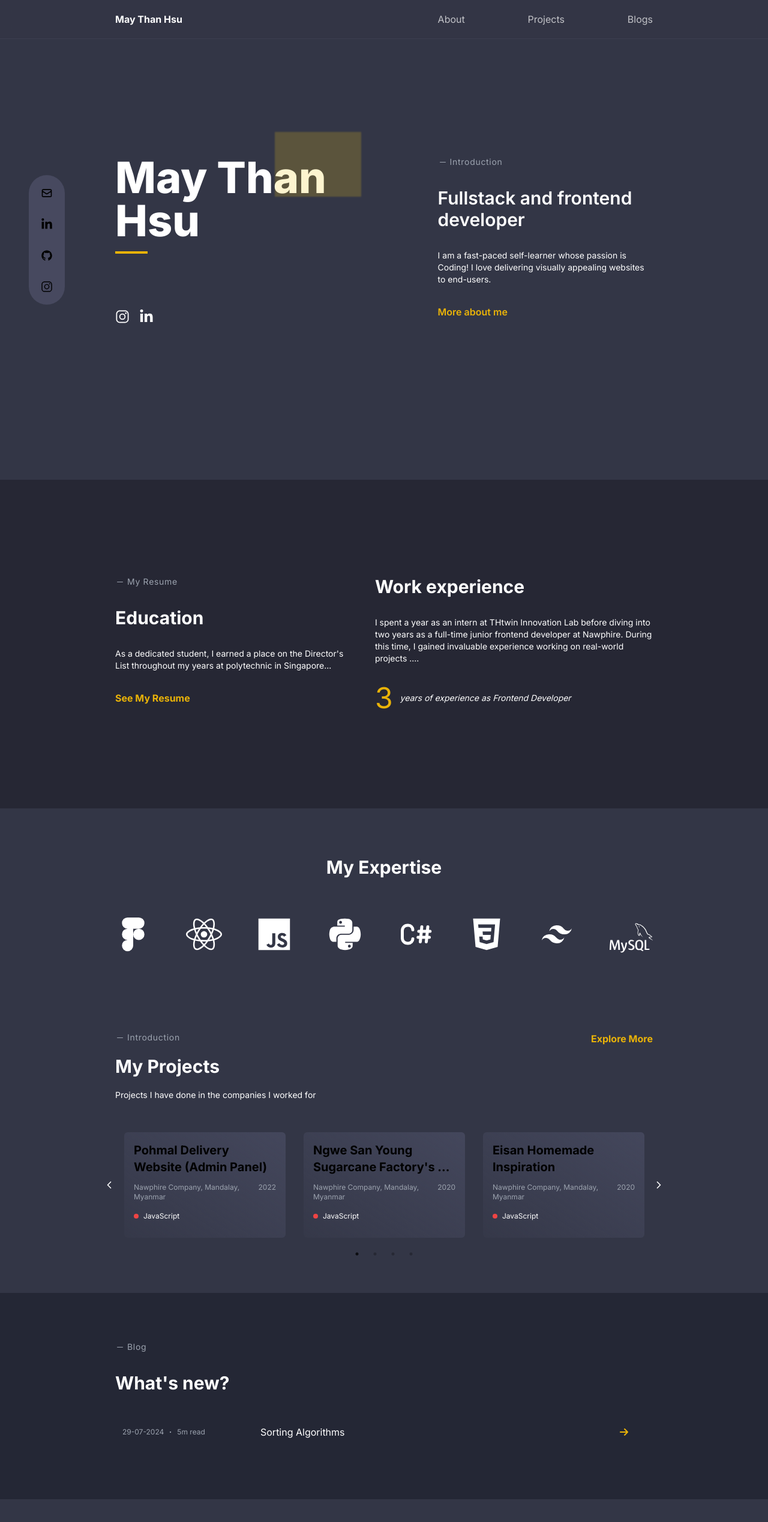
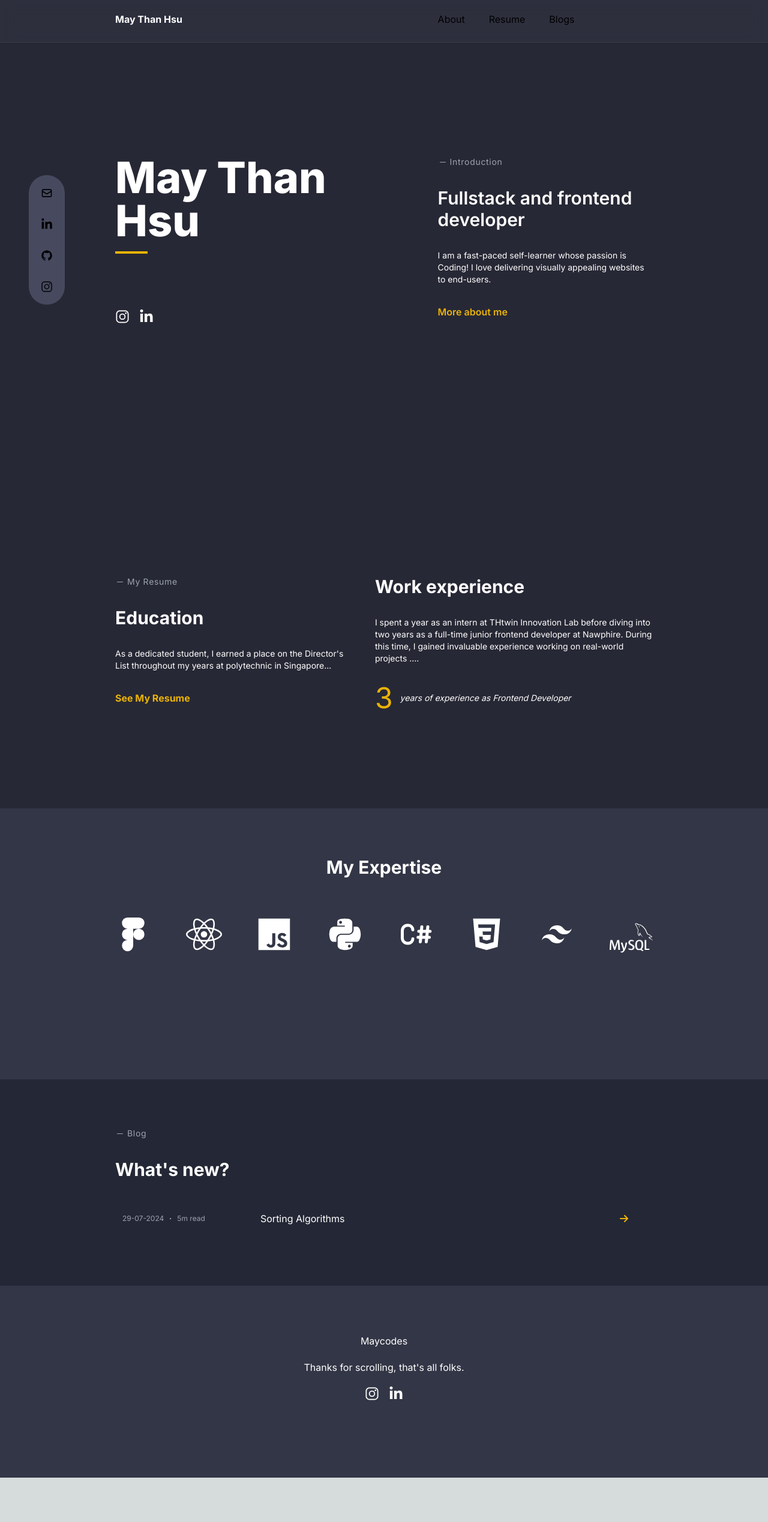
Before and after one commit to maythanhsuaung0-0/devportfolio, a Next.js app: page / in a window 1280 px wide. Shown: the top 2538 px of the page at 60% size. After the commit the page ends 2464 px from the top, so only its background shows below. Built offline with nearby package versions, Linux system fonts and the light colour scheme.

Commit message:
navbar style changes

```diff
--- a/public/data.json
+++ b/public/data.json
@@ -1,94 +1,86 @@
 {
   "education": [
     {
+      "id": 1,
+      "year": "current - 2027",
+      "degree": "Bachelor of Technology in Computer Systems",
+      "school": "New York City College of Technology, New York",
+      "major": "Computer Systems",
+      "courseWork": "Programming Fundamental, Database Management, Precalculus, English Composition I, Introduction to Psychology",
+      "cca": "Currently do not have",
+      "cgpa": "Currently do not have"
+    },
+    {
+      "id": 2,
       "year": "2023-2025",
-            "degree": "Diploma in",
-            "school": "Nanygang Polytechnic, Singapore",
+      "degree": "Diploma in Information Technology",
+      "school": "Nanyang Polytechnic, Singapore",
       "major": "Information Technology",
       "courseWork": "Data Structures and Algorithms, Advanced Programming, Fullstack Development, Database Management, Software Engineering",
-            "cca": " Active Member of SIT club, Member of Ladies In Tech,Member of Community Service Club",
-            "cgpa": "3.88/4 (Director's Honor List)"
-        },
-        {
-            "year": "2018 - 2021",
-            "degree": "Bachelor of",
-            "school": " Technological University Mandalay, Myanmar.",
-            "major": "Engineering and Information Technology",
-            "courseWork": "Data Sructures and Algorithms, Networking Fundamentals,Programming Fundamentals, Computing Fundamentals",
-            "cca": "Member of music club, Secretary of Future Youth Association",
-            "cgpa": "3.5/4"
+      "cca": "Active Member of SIT club, Member of Ladies In Tech, Member of Community Service Club",
+      "cgpa": "3.89/4 (Director's Honor List)"
     }
   ],
   "experience": [
     {
-            "year": "2020-2022",
+      "id": 1,
+      "year": "06/2022-12/2022",
+      "role": "Junior Frontend Developer",
+      "company": "Pohmal Carrier Service, Mandalay, Myanmar",
+      "responsibilities": [
+        "Developed admin panel dashboards and user-facing web applications for Pohmal Carrier Service using Next.js, React.js, JavaScript, Node.js, and Material UI.",
+        "Collaborated closely with senior frontend developers, backend developers, and database teams to deliver real-world web applications."
+      ]
+    },
+    {
+      "id": 2,
+      "year": "01/2021-03/2022",
       "role": "Junior Frontend Developer",
       "company": "Nawphire, Mandalay, Myanmar",
       "responsibilities": [
-                "Created admin panel dashboards and user-side web applications utilizing Next.js, React.js, JavaScript, Node.js, Material UI, and Tailwind CSS",
-                " Collaborated closely with UI/UX designers, backend developers, and database teams to craft robust web applications.",
-                " Designed various pages using Figma to align with project requirements.",
-                "Conducted thorough code reviews and implemented best practices, enhancing code maintainability, reusability, and reducing bugs by 30%."
-            ]
-        },
-        {
-            "year": "2019-2020",
-            "role": "Intern Frontend Developer",
-            "company": "THtwin Innovation Lab, Mandalay, Myanmar",
-            "responsibilities": [
-                "Developed client-side web applications using React.js,JavaScript, HTML, CSS, and Bootstrap",
-                "Collaborated closely with UI/UX designers to transform their designs into functional, responsive websites. ",
-                "Committed extensive hours to ensure timely project delivery, working diligently day and night."
+        "Transformed UI design prototypes into functionally working and responsive web applications using Next.js, React.js, JavaScript, Node.js, Material UI, and Tailwind CSS.",
+        "Integrated CMS, API, and third-party services by implementing caching strategies and optimizing API calls."
       ]
     }
   ],
   "projects": {
     "school": [
       {
+        "id": 1,
         "name": "Nanyang Polytechnic, Singapore",
         "projectName": "Eviday Community Centers' Course Platform",
         "year": "2024",
-                "tools": ["JavaScript","Nodejs", "Reactjs", "Vuejs", "Material UI", "mySQL", "aws s3","GitHub","Git"],
-                "details": "I played a key role in this full-stack development project by implementing the reward management system for both customer service staff and users to redeem rewards. Throughout the project, I deepened my expertise in frontend, backend, and database management, with a focus on React.js, Node.js, and MySQL. I contributed significantly to the team by developing reusable components, streamlining development processes for my colleagues. This project was highly engaging and allowed me to optimize my overall skills while gaining valuable experience with GitHub."
-            },
-            {
-                "name": "Nanyang Polytechnic, Singapore",
-                "projectName": "Greenify Sustainable E-commerce Platform",
-                "year": "2023",
-                "tools": ["Python", "Flask", "Jinja2", "JavaScript", "AJAX", "Chart.js","GitHub","Git"],
-                "details": "I contributed to this distinction project by creating the admin and seller's analytical dashboards, the admin's page for approving the seller's application forms and seller’s updates, a CRUD page for the admin to manage the sellers, and the orders page for the sellers. This project provided me with valuable experience in Python, Flask, Jinja2, AJAX, Chart.js, and other libraries, covering both front-end and back-end development tasks. Working collaboratively on this project also enhanced my familiarity with GitHub."
+        "tools": [
+          "JavaScript",
+          "Node.js",
+          "React.js",
+          "Vue.js",
+          "Material UI",
+          "MySQL",
+          "AWS S3",
+          "GitHub",
+          "Git"
+        ],
+        "details": "Implemented the reward management system for customer service staff and users. Developed reusable components and optimized the development workflow."
       }
     ],
     "work": [
       {
+        "id": 1,
         "name": "Nawphire Company, Mandalay, Myanmar",
         "projectName": "Pohmal Delivery Website (Admin Panel)",
         "year": "2022",
-                "tools": ["JavaScript","React.js","Material UI","GitHub","Git"],
-                "details": "I played a key role in this full-stack development project by implementing the reward management system for both customer service staff and users to redeem rewards. Throughout the project, I deepened my expertise in frontend, backend, and database management, with a focus on React.js, Node.js, and MySQL. I contributed significantly to the team by developing reusable components and streamlining development processes for my colleagues. This project was highly engaging and allowed me to optimize my overall skills while gaining valuable experience with GitHub."
+        "tools": ["JavaScript", "React.js", "Material UI", "GitHub", "Git"],
+        "details": "Developed admin dashboard features and optimized UI/UX for seamless performance."
       },
       {
+        "id": 2,
         "name": "Nawphire Company, Mandalay, Myanmar",
         "projectName": "Ngwe San Young Sugarcane Factory's Sales Management Dashboard",
         "year": "2020",
-                "tools": ["JavaScript","React.js"," Material UI", "CSS","GitHub","Git"],
-                "details": "I contributed to the team by developing the sugarcane management database pages using ReactJS and Material UI. This involved close collaboration with backend and database developers to fetch and display data in the UI, as well as working with frontend developers to create and utilize shared reusable components. Utilizing Extreme Programming (XP) methodologies, I demonstrated adaptability to changes and intensive coding throughout the project."
-            },
-            {
-                "name": "Nawphire Company, Mandalay, Myanmar",
-                "projectName": "Eisan Homemade Inspiration",
-                "year": "2020",
-                "tools": ["JavaScript","Next.js" , "TailwindCSS","GitHub","Git"],
-                "details": "I served as a frontend developer, creating web pages for users on this website. My primary contributions were to the homepage and the detail page of each recipe. This project was my first experience using TailwindCSS and Next.js, providing a valuable learning opportunity. I collaborated closely with UI/UX developers, backend developers, and the team leader to create visually appealing and user-interactive web pages."
-            },
-            {
-                "name": "THtwin Innovation Lab",
-                "projectName": "Shan Institute of Technology (Version 1)",
-                "year": "2019",
-                "tools": ["JavaScript","React.js", "HTML", "pure CSS","GitHub","Git"],
-                "details": "During my internship, I learned ReactJS for the first time and contributed to developing the responsive about page, home page, blog page, and contact page using ReactJS and pure CSS. Working within the Extreme Programming (XP) methodology, I developed an adaptive mindset for embracing changes and enhancements. I collaborated closely with UI/UX developers, backend developers, and the team leader to create visually appealing and responsive web pages."
+        "tools": ["JavaScript", "React.js", "Material UI", "CSS", "GitHub", "Git"],
+        "details": "Developed sugarcane management database pages, collaborating closely with backend teams."
       }
-
     ]
   }
 }
--- a/src/app/globals.css
+++ b/src/app/globals.css
@@ -7,6 +7,8 @@
   --foreground-rgb: 0, 0, 0;
   --background-start-rgb: 214, 219, 220;
   --background-end-rgb: 255, 255, 255;
+  --base-theme:236, 16%, 18%;
+  --match-theme:45, 93%, 47%;
 }
 
 @media (prefers-color-scheme: dark) {
@@ -44,28 +46,67 @@ body {
 
 @layer components {
   .navBtn {
-    @apply text-[rgba(255,255,255,0.7)] relative py-3 capitalize;
-    &::before{
-      content: '';
-      background-color: transparent;
-      position: absolute;
-      bottom: -2px;
-      left: 50%;
-      transform: translateX(-50%);
-      border-radius: 50%;
-      width:4px;
-      height:4px;
-      background-color:#eab308 ;
-      transition: opacity 0.3s ease-in-out;
-      opacity: 0;
-    }
-    &:hover::before{
-      opacity: 1;
-    }
-    &:hover{
-      @apply text-white
-    }
-  }
+  overflow: hidden;
+  position: relative;
+  display: inline-block;
+}
+
+  .navBtn::before,
+.navBtn::after {
+ content: '';
+  position: absolute;
+  width: 100%;
+  left: 0;
+}
+  .navBtn::before {
+  background-color: white;
+  height: 2px;
+  bottom: 0;
+  transform-origin: 100% 50%;
+  transform: scaleY(0);
+  transition: transform .5s cubic-bezier(0.76, 0, 0.24, 1);
+}
+ .navBtn::after {
+  content: attr(data-replace);
+  height: 100%;
+  top: 0;
+  transform-origin: 100% 50%;
+  transform: translate3d(0%,200%, 0);
+  transition: transform .5s cubic-bezier(0.76, 0, 0.24, 1);
+  color: #ffffff;
+}
+
+.navBtn::hover::before {
+  transform-origin: 0% 50%;
+  transform: scaleY(1);
+}
+.navBtn:hover::after {
+  transform: translate3d(0, 0, 0);
+}
+
+ .navBtn span {
+  display: inline-block;
+  transition: transform .5s cubic-bezier(0.76, 0, 0.24, 1);
+}
+
+.navBtn:hover span {
+  transform: translate3d( 0, -200%,0);
+}
+
+.activeNav{
+  position:relative;
+  width: 100%;}
+  .activeNav::before{
+    opacity:1;
+    content:'';
+     width: 5px;
+  height: 5px;
+  background-color: hsl(var(--match-theme));
+  border-radius: 50%;
+  position: absolute;
+  left: -10px;
+top:30%;}
+
   .subtext{
     @apply text-sm text-gray-400;
   }
--- a/src/app/page.js
+++ b/src/app/page.js
@@ -17,36 +17,40 @@ import Card from "@/components/Card";
 import SimpleSlider from "@/components/Slider";
 
 export default async function Home() {
-  const data = await getPostMetaData('blogs');
+  const data = getPostMetaData('blogs');
   const apiUrl = process.env.NEXT_PUBLIC_SITE_URL
   const projects = await fetch(apiUrl + "/data.json");
-  const res = await projects.json();
+console.log("not working",projects)
+  const res = projects.json();
  const project = res.projects;
-  console.log(project)
+console.log("well",res)
   const mainTools = []
-  project.work.map((pj)=>{
-    if(!mainTools.includes(pj.tools[0])){
+  if (project) {
+    project.work.map((pj) => {
+      if (!mainTools.includes(pj.tools[0])) {
         mainTools.push(pj.tools[0])
         console.log(pj.tools[0])
       }
-  } )
-  project.school.map((pj)=>{
-    if(!mainTools.includes(pj.tools[0])){
+    })
+    project.school.map((pj) => {
+      if (!mainTools.includes(pj.tools[0])) {
         mainTools.push(pj.tools[0])
         console.log(pj.tools[0])
       }
-  } )
+    })
+
+  }
   console.log(mainTools)
   return (
-    <main className="relative scroll-smooth bg-[#343646]">
+    <main className="relative scroll-smooth  bg-baseTheme">
       <SideNav />
-      <section id="top" className=" bg-[#333646] relative">
+      <section id="top" className=" relative">
         <section className="h-screen grid align-middle">
           <div className="grid gap-[3em] lg:gap-0 lg:grid-cols-[60%,40%] w-[80%] lg:w-[70%] m-auto">
             <div className="flex flex-col gap-[3em] lg:gap-[7em] justify-between">
               <h1
-              className=" font-extrabold text-white text-7xl relative before:content-[''] before:w-[2em] before:h-[1.5em]
-           before:bg-yellow-400 before:absolute before:-top-10 before:opacity-20 before:blur-[1px] before:right-54 lg:before:right-32"
+                className=" font-extrabold text-white text-7xl ]
+"
               >
                 May Than <br />
                 <span className="border-b-4 border-solid border-yellow-500 py-2">
@@ -92,7 +96,7 @@ export default async function Home() {
         </section>
       </section>
       {/* resume */}
-      <section className=" bg-[#262734] pt-[5em] lg:pt-[10em] pb-[5em] lg:pb-[10em]">
+      <section className=" bg-baseTheme pt-[5em] lg:pt-[10em] pb-[5em] lg:pb-[10em]">
         <div className="flex flex-col lg:flex-row gap-[4em] lg:gap-[3em] w-[80%] lg:w-[70%] m-auto">
           <div>
             <div className="lg:h-[10em] flex flex-col gap-[2em]">
@@ -184,41 +188,6 @@ export default async function Home() {
               </span>
             </div>
           </div>
-          <div className="">
-            <div className="">
-              <div className=" flex flex-row justify-between gap-[2em]">
-               <div className="grid gap-5">
-               <div className="flex flex-row gap-1">
-                  <span className=" self-center text-gray-400">
-                    <GoDash />
-                  </span>
-                  <span className="subtext tracking-wider">Introduction</span>
-                </div>
-
-                <h4 className="text-3xl font-bold text-white">
-                  My Projects
-                </h4>
-                <p className=" subtext text-white">
-                  Projects I have done in the companies I worked for
-                </p>
-
-               </div>
-                <a className=" text-yellow-500 cursor-pointer font-bold">
-                  Explore More
-                </a>
-              </div>
-            <div className="w-full m-auto mt-10">
-             <SimpleSlider size={'sm'}>
-              {project.work.map((pj,k)=>{
-                return <div key={k} className="m-auto w-[90%]"><Card data={pj}  mainTools = {mainTools}/></div>
-              })}
-               {project.school.map((pj,k)=>{
-                return <div key={k} className="m-auto w-[90%]"><Card data={pj}  mainTools = {mainTools}/></div>
-              })}
-              </SimpleSlider>
-            </div>
-            </div>
-          </div>
         </div>
       </section>
       {/* blogs */}
@@ -235,7 +204,7 @@ export default async function Home() {
               <h4 className="text-3xl text-white font-bold">What's new?</h4>
             </div>
             <div>
-              {data.map((blg) => (
+              {data && data.map((blg) => (
                 <Link href={`/blogs/${blg.slug}`} key={blg.slug}>
                   <BlogToggle val={blg} />
                 </Link>
@@ -266,13 +235,7 @@ export default async function Home() {
             </ul>
           </div>
         </div>
-        {/* {y > 1500 && (
-          <div className="fixed bottom-5 lg:bottom-20 left-[80%] lg:left-[85%] w-fit bg-white text-[#333646] font-bold cursor-pointer text-2xl p-3 rounded-full">
-            <a href="#top">
-              <GoMoveToTop />
-            </a>
-          </div>
-        )} */}
+
       </section>
     </main>
   );
--- a/src/components/Navbar.js
+++ b/src/components/Navbar.js
@@ -21,31 +21,59 @@ const Navbar = () => {
           <Link href="/#top">May Than Hsu</Link>
         </div>
         <div  className="grid">
-          <ul className="list-none lg:flex lg:flex-row justify-between hidden">
+          <ul className="list-none lg:flex lg:flex-row justify-between hidden gap-10 mr-auto">
+
+{pathname === "/about" ? (
+  <li className="activeNav" >
+    <Link legacyBehavior href="/about">
+      <a className={`navBtn before:opacity-100 text-white`} data-replace="About">
+        <span>About</span>
+      </a>
+    </Link>
+  </li>
+) : (
   <li>
-              {pathname === "/about" ? (
-                <Link className={`navBtn before:opacity-100 text-white`} href="/about">about</Link>
-              ):(
-                <Link className={`navBtn`} href="/about">about</Link>
+    <Link legacyBehavior href="/about">
+      <a className={`navBtn`} data-replace="About">
+        <span>About</span>
+      </a>
+    </Link>
+  </li>
 )}
+  {pathname === "/resume" ? (
+    <li className="activeNav" >
+      <Link legacyBehavior href="/resume">
+        <a className={`navBtn before:opacity-100 text-white`} data-replace="Resume">
+          <span>Resume</span>
+        </a>
+      </Link>
     </li>
+  ) : (
     <li>
-
-              {pathname === "/projects" ? (
-                <Link className={`navBtn before:opacity-100 text-white`} href="/projects">Projects</Link>
-              ):(
-                <Link className={`navBtn`} href="/projects">Projects</Link>
+      <Link legacyBehavior href="/resume">
+        <a className={`navBtn`} data-replace="Resume">
+          <span>Resume</span>
+        </a>
+      </Link>
+    </li>
   )}
-
+  {pathname.includes("blogs") ? (
+    <li className="activeNav" >
+      <Link legacyBehavior href="/blogs">
+        <a className={`navBtn before:opacity-100 text-white`} data-replace="Blogs">
+          <span>Blogs</span>
+        </a>
+      </Link>
     </li>
+  ) : (
     <li>
-
-              {pathname.includes("blogs") ? (
-                <Link className={`navBtn before:opacity-100 text-white`} href="/blogs">Blogs</Link>
-              ):(
-                <Link className={`navBtn`} href="/blogs">Blogs</Link>
+      <Link legacyBehavior href="/blogs">
+        <a className={`navBtn`} data-replace="Blogs">
+          <span>Blogs</span>
+        </a>
+      </Link>
+    </li>
   )}
-            </li>
        </ul>
           <div className="self-center text-2xl text-white lg:hidden justify-self-end" onClick={toggleMenu}>
             <CgMenuLeftAlt/>
--- a/tailwind.config.js
+++ b/tailwind.config.js
@@ -7,6 +7,10 @@ module.exports = {
   ],
   theme: {
     extend: {
+      colors:{
+        baseTheme:'hsl(var(--base-theme))',
+        matchTheme:'hsl(var(--match-theme))'
+      },
       backgroundImage: {
         "gradient-radial": "radial-gradient(var(--tw-gradient-stops))",
         "gradient-conic":
```
Also changed, not shown: src/app/about/page.js (+4 -4 lines), 1 other file (tests, documents, lock files or other folders). Lines whose indentation alone changed are shown as unchanged.
